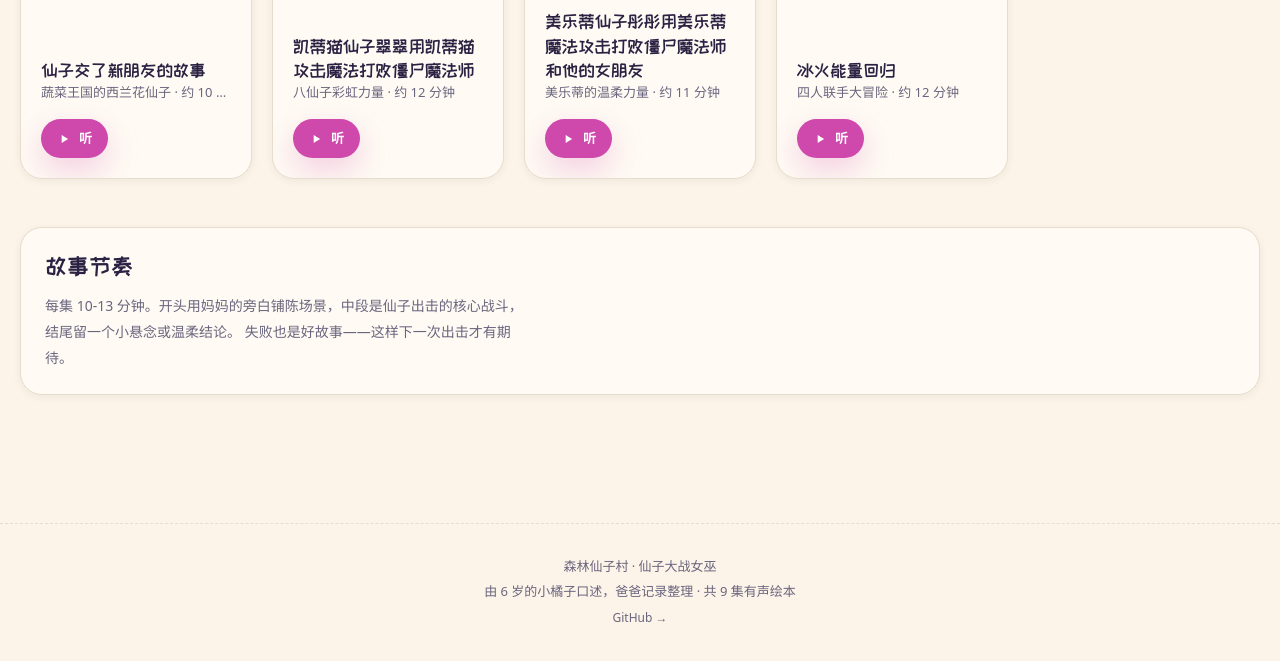
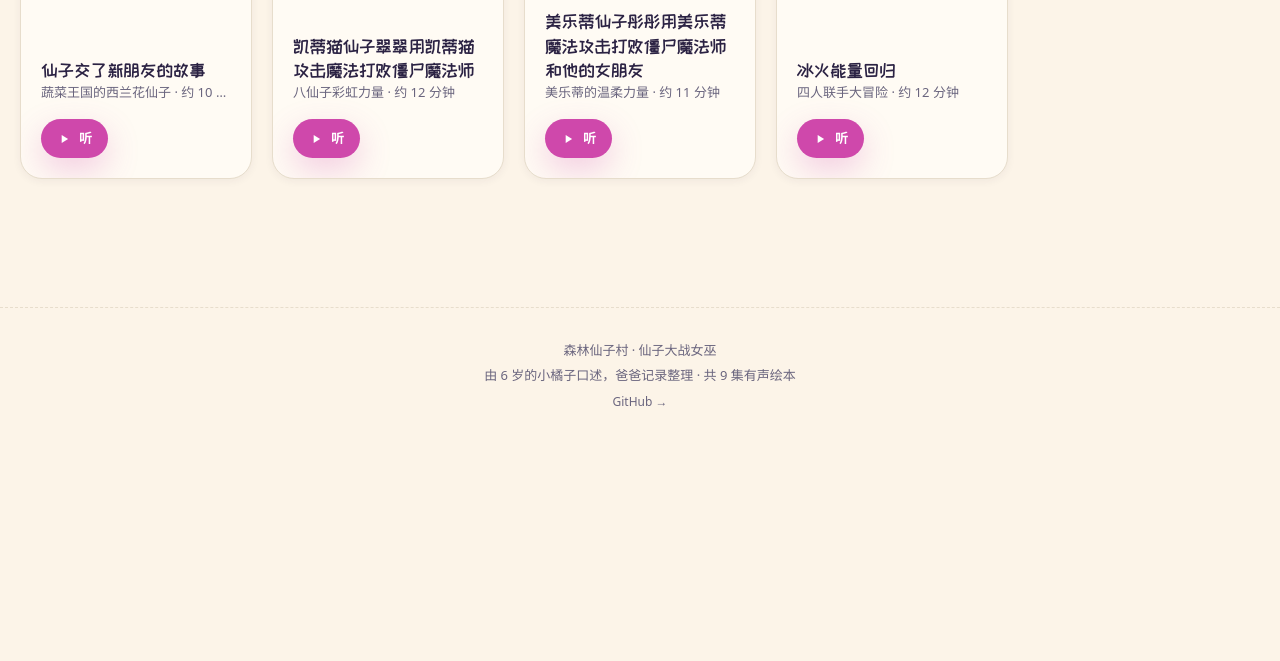
Before and after one commit to naokij/faries-vs-witch, an Astro site in the folder site/: page /story-list in a window 1280 px wide. Shown: the part 982-1643 px from the top of the page. After the commit the page ends 1429 px from the top, so only its background shows below. Built offline with nearby package versions, Linux system fonts and the light colour scheme; Astro itself is replaced by a stand-in of ours; a web font is replaced by a local one.

Commit message:
🎨 移除故事列表底部的「故事节奏」section
这段是项目自用的内容描述（讲每集结构如何编排），对面向读者的网站不合适。
移到内部文档如需要的话可以单独建一个 DESIGN-NOTES.md。

```diff
--- a/site/src/pages/story-list.astro
+++ b/site/src/pages/story-list.astro
@@ -54,16 +54,7 @@ import { episodes } from '~/data/episodes';
     </div>
     </section>
 
-    <section class="section">
-      <div class="card" style="padding: var(--s-6); background: var(--surface);">
-        <h3 style="margin-bottom: var(--s-3);">故事节奏</h3>
-        <p class="text-muted" style="font-size: 14px; line-height: 1.85; max-width: 60ch;">
-          每集 10-13 分钟。开头用妈妈的旁白铺陈场景，中段是仙子出击的核心战斗，结尾留一个小悬念或温柔结论。
-          失败也是好故事——这样下一次出击才有期待。
-        </p>
-      </div>
-    </section>
-  </main>
+    </main>
 
   <script>
     document.querySelectorAll<HTMLButtonElement>('.tab').forEach(tab => {
```
